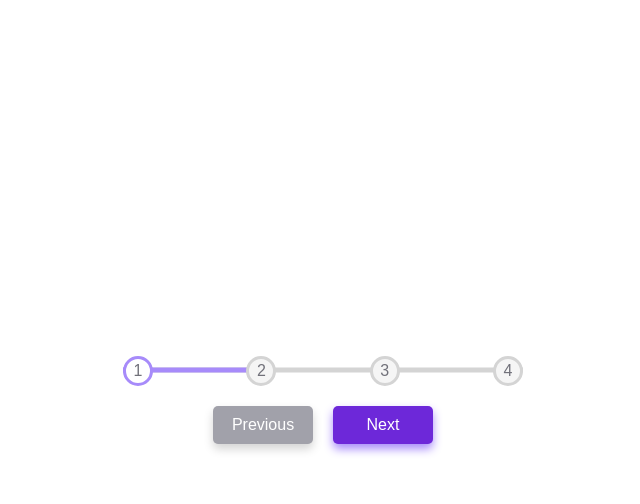
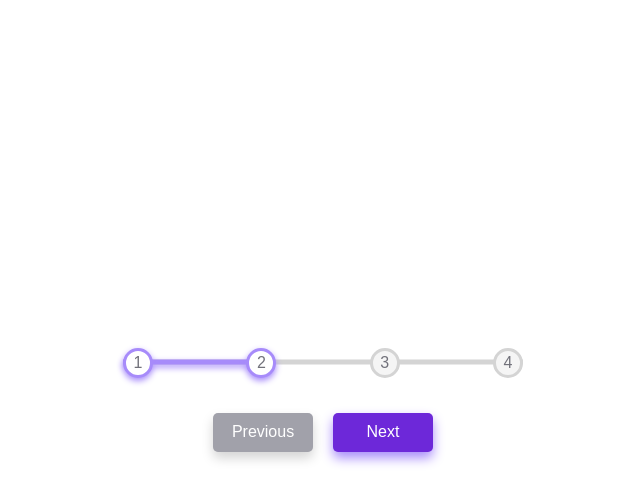
Before and after one commit to ch3ber/50projects50days, a website: page progress-steps/index.html in a window 1280 px wide. Both pictures are taken after a click on the button "Next". Shown: the whole page, without its empty margins (317-957 px from the left). Drawn offline with Linux system fonts and the light colour scheme.

Commit message:
[*] fix progress bug and add effects

```diff
--- a/progress-steps/index.html
+++ b/progress-steps/index.html
@@ -10,7 +10,7 @@
 <body>
    <div class="container">
       <div class="progress-bar">
-         <div class="progress-bar__progress"></div>
+         <div class="progress-bar__progress" style="width: 0%"></div>
          <span class="progress-bar__step progress-bar__step--active">1</span>
          <span class="progress-bar__step">2</span>
          <span class="progress-bar__step">3</span>
--- a/progress-steps/main.js
+++ b/progress-steps/main.js
@@ -2,39 +2,44 @@ document.querySelector('.button-next').addEventListener('click', nexStep);
 document.querySelector('.button-previous').addEventListener('click', previousStep);
 
 function nexStep() {
-   const NEXT_STEP_WIDTH = 133.3;
+   const progressBar = document.querySelector('.progress-bar__progress');
+   const progress = parseInt(progressBar.style.width.replace('%', ''));
+   const PENULTIMATE_STEP = 66;
+   const NEXT_STEP_PROGRESS = progress + 33;
 
-   const progressBar = document.querySelector('.progress-bar');
-   const progressBarStyles = window.getComputedStyle(progressBar);
-   const maxProgress = parseInt(progressBarStyles.getPropertyValue('width').replace('px', ''));
-
-   const progressElement = document.querySelector('.progress-bar__progress');
-   const progressElementStyles = window.getComputedStyle(progressElement);
-   const progressElementWidth = progressElementStyles.getPropertyValue('width');
-   const newWidth = parseInt(progressElementWidth.replace('px', '')) + NEXT_STEP_WIDTH;
-
-   if (newWidth <= maxProgress) {
-      progressElement.style.width = `${newWidth}px`;
-   } else {
-      return;
+   if (progress == PENULTIMATE_STEP) toggleDisableNextStepButton();
+   if (progress < 99) {
+      progressBar.setAttribute('style', `width: ${NEXT_STEP_PROGRESS}%`);
+      toggleActiveStep(NEXT_STEP_PROGRESS);
    }
 }
 
+function toggleDisableNextStepButton() {
+   document.querySelector('.button-next').classList.toggle('button--locked');
+}
+
 function previousStep() {
-   const STEP_WIDTH = 133.3;
-   const MINIMAL_PROGRESS = 0;
+   const progressBar = document.querySelector('.progress-bar__progress');
+   const progress = parseInt(progressBar.style.width.replace('%', ''));
+   const PREVIOUS_STEP = progress - 33;
 
-   const progressElement = document.querySelector('.progress-bar__progress');
-   const progressElementStyles = window.getComputedStyle(progressElement);
-   const progressElementWidth = progressElementStyles.getPropertyValue('width');
-   const newWidth = parseInt(progressElementWidth.replace('px', '')) - STEP_WIDTH;
+   if (progress > 0) {
+      progressBar.setAttribute('style', `width: ${PREVIOUS_STEP}%`);
+      toggleActiveStep(progress);
+   }
+   if (progress == 99) toggleDisableNextStepButton();
+}
 
-   if (newWidth < 0) {
-      progressElement.style.width = '0';
-   }
-   if (newWidth > MINIMAL_PROGRESS) {
-      progressElement.style.width = `${newWidth}px`;
-   } else {
-      return;
-   }
+function toggleActiveStep(progress) {
+   const progressBar = document.querySelector('.progress-bar');
+   const stepsEquivalences = {
+      0: 1,
+      33: 2,
+      66: 3,
+      99: 4
+   };
+
+   if (progress == 0) return;
+   progressBar.children[stepsEquivalences[progress]]
+      .classList.toggle('progress-bar__step--active');
 }
--- a/progress-steps/styles.css
+++ b/progress-steps/styles.css
@@ -14,7 +14,6 @@ body {
    font-size: 1.6rem;
    display: grid;
    place-items: center center;
-   width: 100%;
    height: 100vh;
    font-family: Arial, Helvetica, sans-serif;
 }
@@ -26,14 +25,7 @@ body {
    justify-content: space-between;
    position: relative;
 }
-.progress-bar__progress {
-   display: inline;
-   width: 0;
-   z-index: 2;
-   background-color: var(--purple-light);
-}
 .progress-bar::before,
-.progress-bar::after,
 .progress-bar__progress {
    content: '';
    height: .5rem;
@@ -41,17 +33,23 @@ body {
    top: 0;
    left: 0;
    transform: translateY(230%);
+   transition: width 300ms ease-out;
 }
 .progress-bar::before {
    z-index: 1;
    width: 100%;
    background-color: var(--gray-light);
 }
-.progress-bar::after {
+.progress-bar__progress {
+   display: inline;
    z-index: 2;
    background-color: var(--purple-light);
+   box-shadow: 0px 3px 6px 0px var(--purple-light);
 }
 .progress-bar__step {
+   user-select: none;
+   z-index: 5;
+   cursor: default;
    border-radius: 50%;
    text-align: center;
    width: 3rem;
@@ -59,18 +57,18 @@ body {
    display: grid;
    place-items: center center;
    background-color: var(--white-dark);
-   z-index: 5;
    border: 3px solid var(--gray-light);
    transition: all 500ms ease;
 }
 .progress-bar__step--active {
+   box-shadow: 0px 3px 6px 0px var(--purple-light);
    background-color: var(--white);
    border: 3px solid var(--purple-light);
 }
 
 /* buttons */
 .buttons {
-   margin-top: 2rem;
+   margin-top: 3.5rem;
    display: flex;
    justify-content: center;
    gap: 2rem;
@@ -84,15 +82,17 @@ button {
    cursor: pointer;
    transition: all 700ms ease;
 }
-button:hover {
-   opacity: .8;
-   box-shadow: none;
-}
+button:hover { box-shadow: none; }
 .button-previous {
    background-color: var(--gray);
-   box-shadow: 0px 5px 10px 0px var(--gray-light);
+   box-shadow: 0px 6px 12px 0px var(--gray-light);
 }
 .button-next {
    background-color: var(--purple);
-   box-shadow: 0px 5px 10px 0px var(--purple-light);
+   box-shadow: 0px 6px 12px 0px var(--purple-light);
 }
+.button--locked {
+   background-color: var(--purple-light);
+   box-shadow: none;
+   cursor: not-allowed;
+}
```
